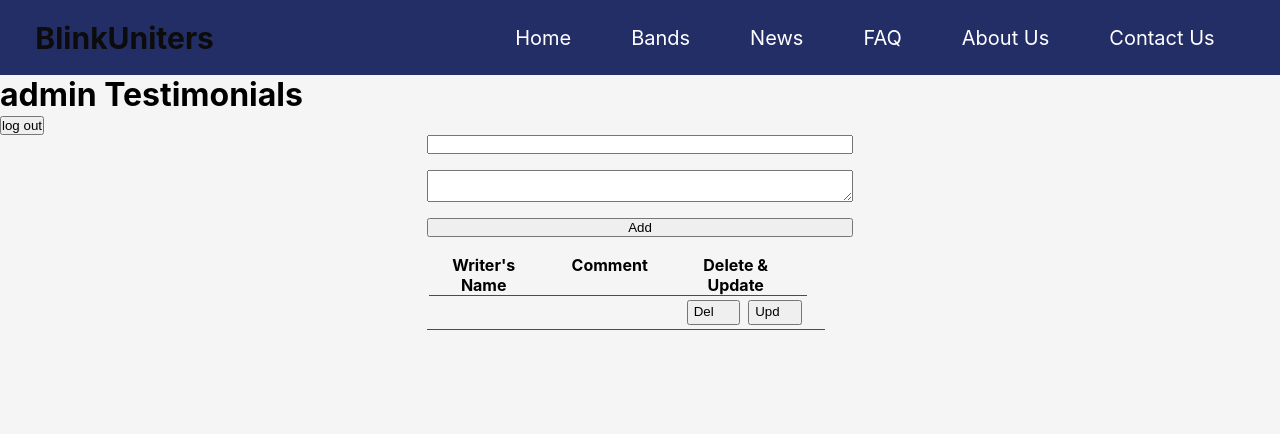
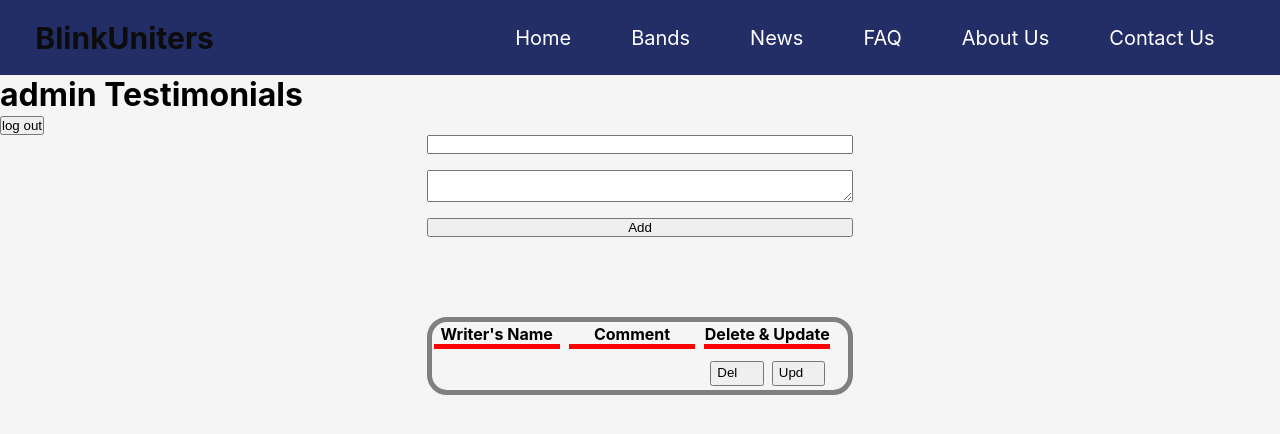
Before and after one commit to Lara-Jalloul/BlinkUniters-frontend, a React (Create React App) app in the folder frontend/: page /admin in a window 1280 px wide. Shown: the top 434 px of the page. Built offline with nearby package versions, Linux system fonts and the light colour scheme; no server answers; sample sign-in values are in the browser's storage.

Commit message:
fixed some errors

```diff
--- a/frontend/src/components/Admin/Testimonials/AdminTestimonials.css
+++ b/frontend/src/components/Admin/Testimonials/AdminTestimonials.css
@@ -3,7 +3,12 @@
   flex-direction: column;
   justify-content: center;
 } */
-
+.errorAndMessage {
+  padding-top: 1rem;
+  width: 33.33%;
+  text-align: center;
+  margin: auto;
+}
 .testimonials-form {
   display: flex;
   flex-direction: column;
--- a/frontend/src/components/Admin/Testimonials/AdminTestimonials.js
+++ b/frontend/src/components/Admin/Testimonials/AdminTestimonials.js
@@ -37,6 +37,7 @@ export default function AdminTestimonials() {
         .post("/admin/addTestimonials", testimonials, config)
         .then((res) => {
           console.log("res", res);
+
           if (res) {
             setMessage("testimonial has been added");
             setTimeout(() => {
@@ -47,7 +48,7 @@ export default function AdminTestimonials() {
     } catch (error) {
       console.log("error: ", error);
       if (error.response) {
-        setError(error.response.data);
+        setError(error.response.data.error);
         setTimeout(() => {
           setError("");
         }, 10000);
@@ -88,8 +89,10 @@ export default function AdminTestimonials() {
           Add
         </button>
       </form>
-      {error && <span style={{ color: "red" }}>{error}</span>}
-      {message && <span style={{ color: "red" }}>{message}</span>}
+      <div className="errorAndMessage">
+        {error && <span style={{ color: "red" }}>{error}</span>}
+        {message && <span style={{ color: "red" }}>{message}</span>}
+      </div>
       <TestimonialsTable />
     </div>
   );
--- a/frontend/src/components/Admin/Testimonials/TestimonialsTable.css
+++ b/frontend/src/components/Admin/Testimonials/TestimonialsTable.css
@@ -4,16 +4,20 @@
   margin-top: 1rem;
   display: flex;
   flex-direction: row;
-  justify-content: space-between;
+  /* justify-content: space-between; */
 }
 .table-area {
-  border-bottom: solid 1px red;
+  width: 431px;
+  border: solid 5px grey;
+  border-radius: 20px;
   table-layout: fixed;
+  margin-bottom: 3rem;
+  margin-top: 3rem;
 }
 .table-head {
-  border-bottom: solid 1px red;
-  padding-right: 1rem;
+  border-bottom: solid 5px red;
   width: 126px;
+  margin-bottom: 0.5rem;
 }
 .table-raw {
   display: flex;
```
